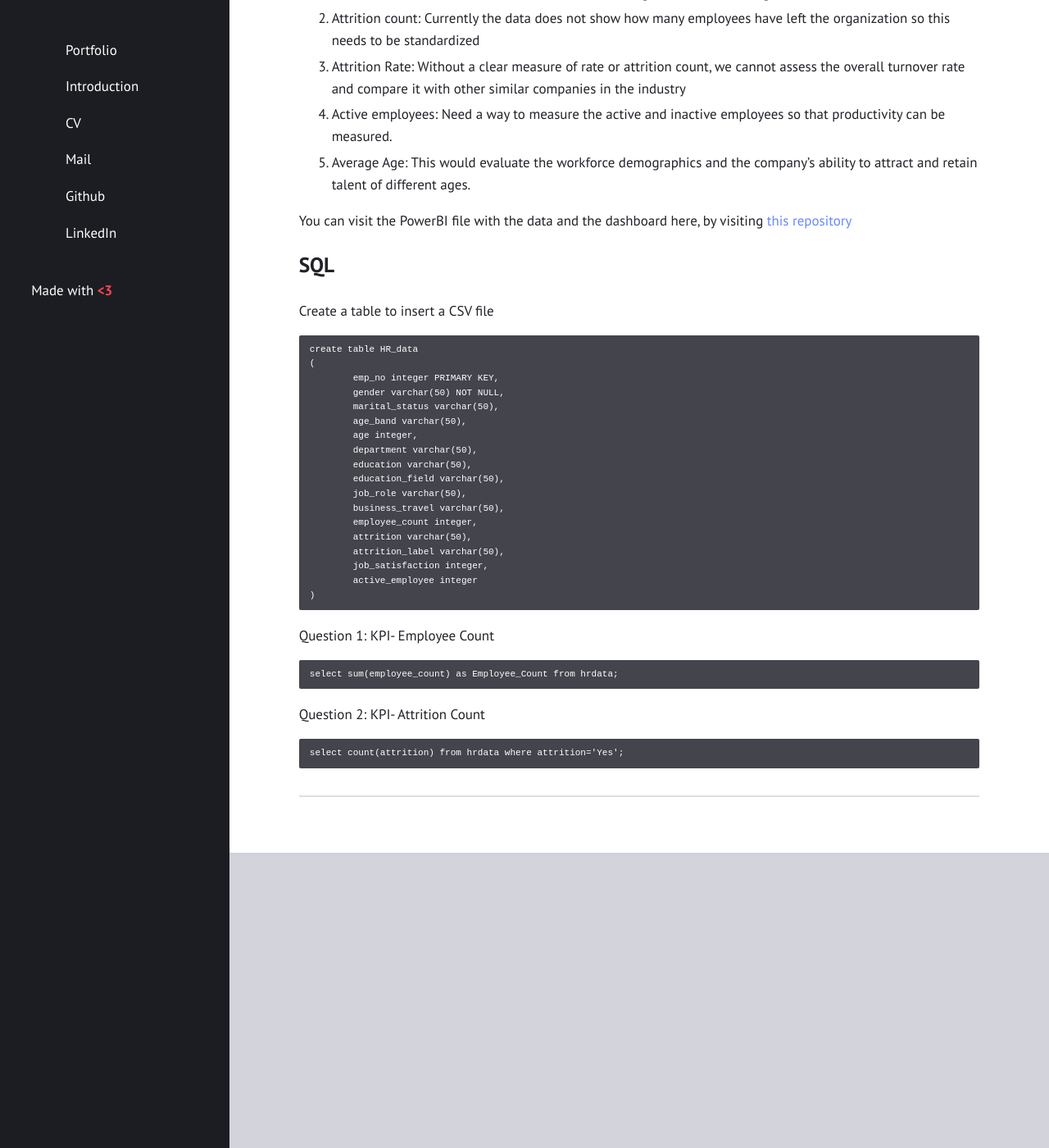
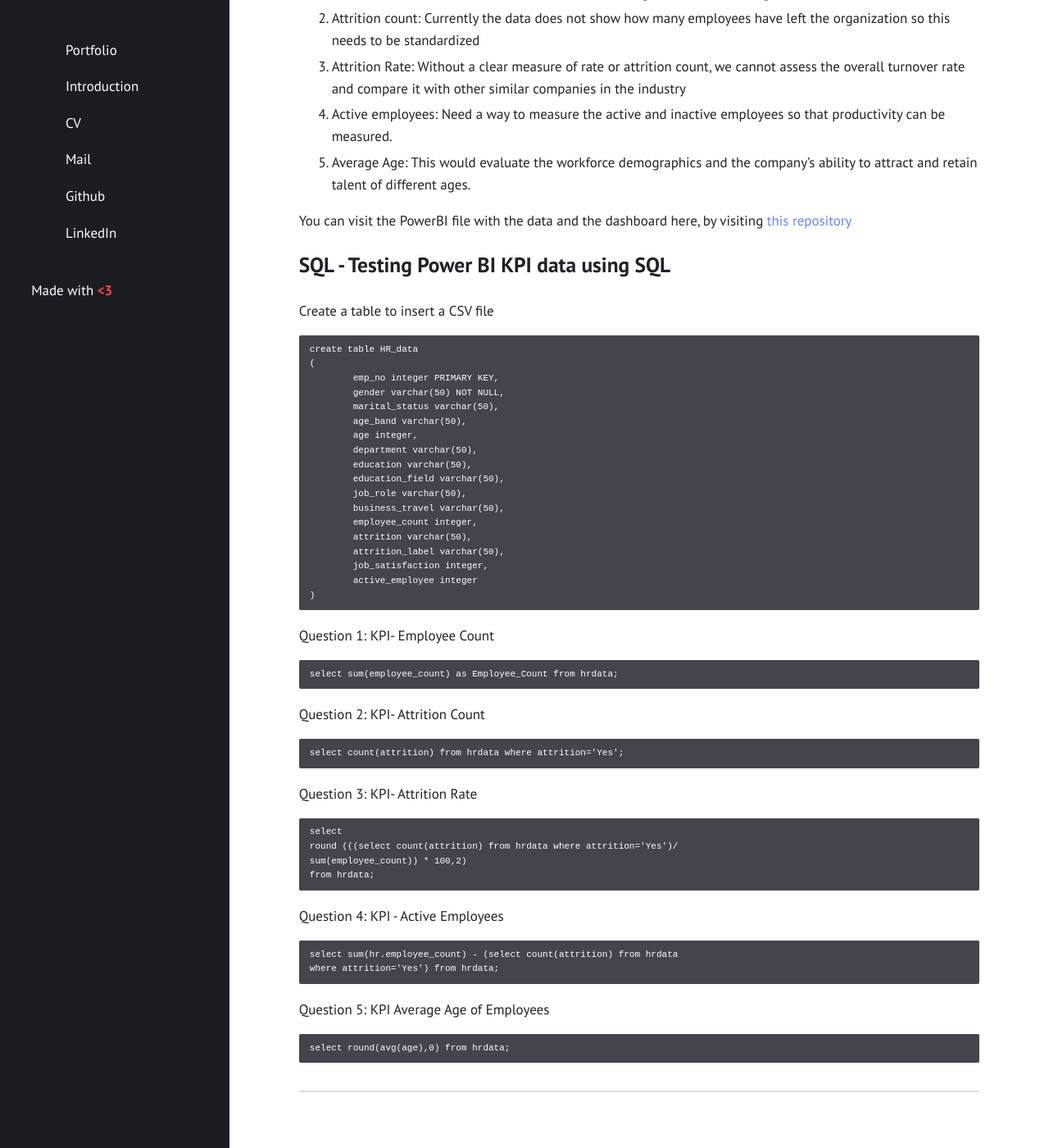
Before and after one commit to cwathen/Portfolio, a Jekyll site: the page built from _posts/2023-07-03-HR_Dashboard_PowerBi.md, in a window 1280 px wide and 1400 px high, scrolled down 884 px. Shown: the whole window at 82% size. Built offline with Jekyll 4.4.1, drawn with Linux system fonts in a browser that asks for light colours.

Commit message:
Add more SQL KPI

````diff
--- a/_posts/2023-07-03-HR_Dashboard_PowerBi.md
+++ b/_posts/2023-07-03-HR_Dashboard_PowerBi.md
@@ -27,7 +27,7 @@ Several KPIs are used to address different points
 
 You can visit the PowerBI file with the data and the dashboard here, by visiting [this repository](https://github.com/cwathen/PowerBi)
 
-SQL
+SQL - Testing Power BI KPI data using SQL
 ---
 Create a table to insert a CSV file
 
@@ -63,4 +63,23 @@ Question 2: KPI- Attrition Count
 ```
 select count(attrition) from hrdata where attrition='Yes';
 ```
+
+Question 3: KPI- Attrition Rate
+
+```
+select
+round (((select count(attrition) from hrdata where attrition='Yes')/
+sum(employee_count)) * 100,2)
+from hrdata;
+```
+Question 4: KPI - Active Employees
+```
+select sum(hr.employee_count) - (select count(attrition) from hrdata
+where attrition='Yes') from hrdata;
+```
+Question 5: KPI Average Age of Employees
+
+```
+select round(avg(age),0) from hrdata;
+```
 --------
````
